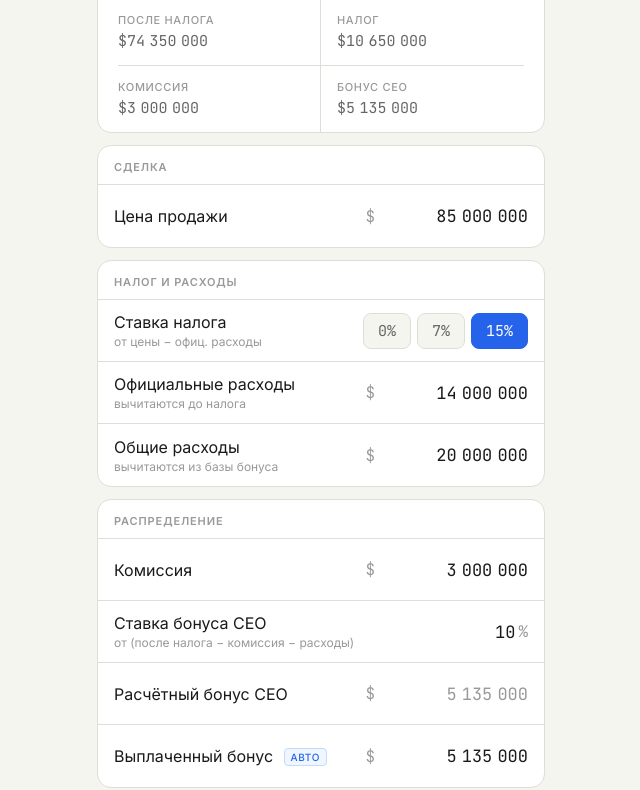
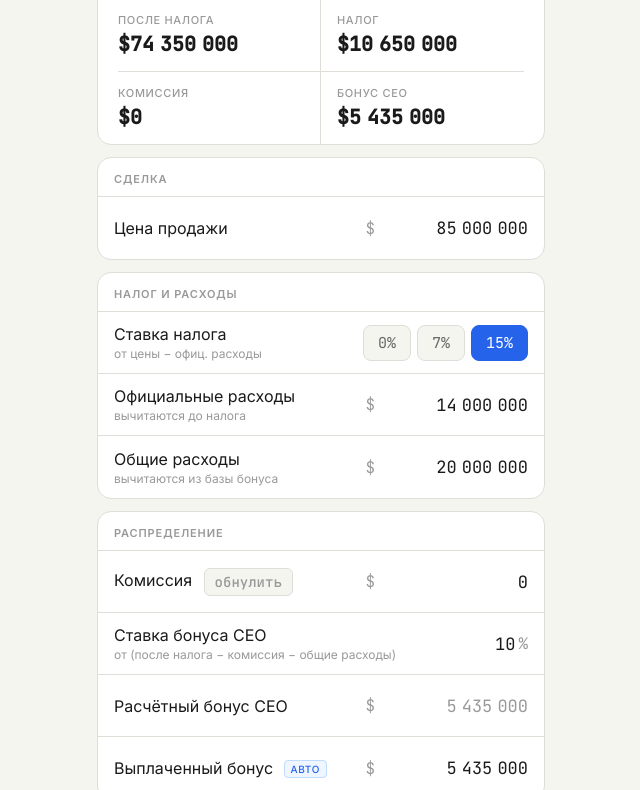
Before and after one commit to evilcloud/DealCalc, a plain HTML site: page index.html in a window 1280 px wide. Shown: the part 186-976 px from the top of the page, without its empty margins (319-959 px from the left). Drawn offline with Linux system fonts and the light colour scheme.

Commit message:
improved visibility

```diff
--- a/index.html
+++ b/index.html
@@ -1,22 +1,13 @@
 <!DOCTYPE html>
 <html lang="en">
-
 <head>
 <meta charset="UTF-8">
 <meta name="viewport" content="width=device-width, initial-scale=1.0, viewport-fit=cover">
 <title>Калькулятор сделки</title>
 <link rel="preconnect" href="https://fonts.googleapis.com">
-  <link
-    href="https://fonts.googleapis.com/css2?family=Inter:wght@300;400;500;600&family=JetBrains+Mono:wght@300;400;500&display=swap"
-    rel="stylesheet">
+<link href="https://fonts.googleapis.com/css2?family=Inter:wght@300;400;500;600&family=JetBrains+Mono:wght@300;400;500&display=swap" rel="stylesheet">
 <style>
-    *,
-    *::before,
-    *::after {
-      box-sizing: border-box;
-      margin: 0;
-      padding: 0;
-    }
+  *, *::before, *::after { box-sizing: border-box; margin: 0; padding: 0; }
 
   :root {
     --bg: #f5f5f0;
@@ -31,8 +22,7 @@
     --radius: 14px;
   }
 
-    html,
-    body {
+  html, body {
     min-height: 100vh;
     background: var(--bg);
     color: var(--text);
@@ -50,7 +40,6 @@
   .header {
     padding: 36px 0 24px;
   }
-
   .header h1 {
     font-size: 20px;
     font-weight: 500;
@@ -65,7 +54,6 @@
     padding: 20px 20px 0;
     margin-bottom: 12px;
   }
-
   .result-label {
     font-size: 12px;
     font-weight: 500;
@@ -74,7 +62,6 @@
     color: var(--text-muted);
     margin-bottom: 6px;
   }
-
   .result-number {
     font-family: 'JetBrains Mono', monospace;
     font-size: 38px;
@@ -84,33 +71,26 @@
     line-height: 1;
     margin-bottom: 20px;
   }
-
-    .result-number.negative {
-      color: var(--red);
-    }
+  .result-number.negative { color: var(--red); }
 
   .result-breakdown {
     border-top: 1px solid var(--border);
     display: grid;
     grid-template-columns: 1fr 1fr;
   }
-
   .rb-item {
     padding: 14px 16px 14px 0;
     border-right: 1px solid var(--border);
   }
-
   .rb-item:nth-child(even) {
     border-right: none;
     padding-left: 16px;
     padding-right: 0;
   }
-
   .rb-item:nth-child(3),
   .rb-item:nth-child(4) {
     border-top: 1px solid var(--border);
   }
-
   .rb-label {
     font-size: 11px;
     font-weight: 500;
@@ -119,20 +99,14 @@
     color: var(--text-muted);
     margin-bottom: 4px;
   }
-
   .rb-value {
     font-family: 'JetBrains Mono', monospace;
-      font-size: 15px;
-      color: var(--text-secondary);
+    font-size: 20px;
+    font-weight: 600;
+    color: var(--text);
   }
-
-    .rb-value.red {
-      color: var(--red);
-    }
-
-    .rb-value.green {
-      color: var(--green);
-    }
+  .rb-value.red { color: var(--red); }
+  .rb-value.green { color: var(--green); }
 
   /* ── Card ── */
   .card {
@@ -142,7 +116,6 @@
     overflow: hidden;
     margin-bottom: 12px;
   }
-
   .card-title {
     font-size: 11px;
     font-weight: 600;
@@ -162,10 +135,7 @@
     border-bottom: 1px solid var(--border);
     gap: 12px;
   }
-
-    .row:last-child {
-      border-bottom: none;
-    }
+  .row:last-child { border-bottom: none; }
 
   .row-label {
     flex: 1;
@@ -173,7 +143,6 @@
     font-weight: 400;
     color: var(--text);
   }
-
   .row-label small {
     display: block;
     font-size: 12px;
@@ -186,16 +155,13 @@
     align-items: center;
     gap: 3px;
   }
-
-    .row-prefix,
-    .row-suffix {
+  .row-prefix, .row-suffix {
     font-family: 'JetBrains Mono', monospace;
     font-size: 16px;
     color: var(--text-muted);
   }
 
-    input[type="text"],
-    input[type="number"] {
+  input[type="text"], input[type="number"] {
     background: none;
     border: none;
     outline: none;
@@ -209,20 +175,10 @@
     -moz-appearance: textfield;
     caret-color: var(--accent);
   }
-
   input::-webkit-outer-spin-button,
-    input::-webkit-inner-spin-button {
-      -webkit-appearance: none;
-    }
-
-    input:focus {
-      color: var(--accent);
-    }
-
-    input[readonly] {
-      color: var(--text-muted);
-      cursor: default;
-    }
+  input::-webkit-inner-spin-button { -webkit-appearance: none; }
+  input:focus { color: var(--accent); }
+  input[readonly] { color: var(--text-muted); cursor: default; }
 
   .badge {
     display: inline-block;
@@ -238,18 +194,48 @@
     margin-left: 6px;
     vertical-align: middle;
   }
-
   .badge.manual {
     background: #fef2f2;
     color: var(--red);
     border-color: #fecaca;
   }
 
+  .zero-btn {
+    font-family: 'JetBrains Mono', monospace;
+    font-size: 13px;
+    padding: 2px 8px;
+    border-radius: 6px;
+    border: 1px solid var(--border);
+    background: var(--bg);
+    color: var(--text-muted);
+    cursor: pointer;
+    margin-left: 8px;
+    vertical-align: middle;
+    -webkit-tap-highlight-color: transparent;
+  }
+  .zero-btn:active { background: var(--border); }
+
+  .zero-btn {
+    display: inline-block;
+    font-family: 'JetBrains Mono', monospace;
+    font-size: 14px;
+    font-weight: 500;
+    padding: 4px 10px;
+    border-radius: 6px;
+    border: 1px solid var(--border);
+    background: var(--bg);
+    color: var(--text-muted);
+    cursor: pointer;
+    margin-left: 7px;
+    vertical-align: middle;
+    -webkit-tap-highlight-color: transparent;
+  }
+  .zero-btn:active { background: var(--border); }
+
   .tax-buttons {
     display: flex;
     gap: 6px;
   }
-
   .tax-btn {
     font-family: 'JetBrains Mono', monospace;
     font-size: 15px;
@@ -263,7 +249,6 @@
     -webkit-tap-highlight-color: transparent;
     transition: background 0.12s, color 0.12s, border-color 0.12s;
   }
-
   .tax-btn.active {
     background: var(--accent);
     color: #fff;
@@ -271,27 +256,16 @@
   }
 
   @keyframes flash {
-      from {
-        opacity: 0.4;
+    from { opacity: 0.4; }
+    to   { opacity: 1; }
   }
-
-      to {
-        opacity: 1;
-      }
-    }
-
-    .flash {
-      animation: flash 0.2s ease-out;
-    }
+  .flash { animation: flash 0.2s ease-out; }
 </style>
 </head>
-
 <body>
 <div class="wrap">
 
-    <div class="header">
-      <h1>Калькулятор сделки</h1>
-    </div>
+  <div class="header"><h1>Калькулятор сделки</h1></div>
 
   <!-- Результат -->
   <div class="result-banner">
@@ -370,7 +344,10 @@
   <div class="card">
     <div class="card-title">Распределение</div>
     <div class="row">
-        <div class="row-label">Комиссия</div>
+      <div class="row-label">
+        Комиссия
+        <button class="zero-btn" id="commission-zero">обнулить</button>
+      </div>
       <div class="row-input">
         <span class="row-prefix">$</span>
         <input type="text" inputmode="numeric" id="i-commission">
@@ -379,7 +356,7 @@
     <div class="row">
       <div class="row-label">
         Ставка бонуса CEO
-          <small>от (после налога − комиссия − расходы)</small>
+        <small>от (после налога − комиссия − общие расходы)</small>
       </div>
       <div class="row-input">
         <input type="number" id="i-ceoratepct" value="10" inputmode="decimal" step="0.1" style="width:70px">
@@ -412,32 +389,32 @@
   //  CONFIG — edit defaults here
   // ─────────────────────────────────────────
   const CONFIG = {
-      salesPrice: 85000000,
-      commission: 3000000,
-      taxRate: 15,        // % — must match one of the tax buttons (0, 7, 15)
+    salesPrice:       85000000,
+    commission:       0,
+    taxRate:          15,        // % — must match one of the tax buttons (0, 7, 15)
     officialExpenses: 14000000,
-      totalExpenses: 20000000,
-      ceoBonusRate: 10,        // %
+    totalExpenses:    20000000,
+    ceoBonusRate:     10,        // %
   };
   // ─────────────────────────────────────────
 
   const $ = id => document.getElementById(id);
 
-    const iPrice = $('i-price');
-    const iCommission = $('i-commission');
-    const iTaxRate = $('i-taxrate');
+  const iPrice       = $('i-price');
+  const iCommission  = $('i-commission');
+  const iTaxRate     = $('i-taxrate');
   const iOfficialExp = $('i-officialexp');
-    const iTotalExp = $('i-totalexp');
-    const iCeoRatePct = $('i-ceoratepct');
-    const iCeoCalc = $('i-ceocalc');
-    const iCeoBonus = $('i-ceobonus');
+  const iTotalExp    = $('i-totalexp');
+  const iCeoRatePct  = $('i-ceoratepct');
+  const iCeoCalc     = $('i-ceocalc');
+  const iCeoBonus    = $('i-ceobonus');
 
-    const rRemaining = $('r-remaining');
-    const rTax = $('r-tax');
-    const rCommission = $('r-commission');
-    const rCeoBonus = $('r-ceobonus');
-    const rPostTax = $('r-posttax');
-    const linkBadge = $('link-badge');
+  const rRemaining   = $('r-remaining');
+  const rTax         = $('r-tax');
+  const rCommission  = $('r-commission');
+  const rCeoBonus    = $('r-ceobonus');
+  const rPostTax     = $('r-posttax');
+  const linkBadge    = $('link-badge');
 
   const SEP = '\u202F'; // narrow no-break space
 
@@ -501,6 +478,11 @@
 
   let bonusLinked = true;
 
+  $('commission-zero').addEventListener('click', () => {
+    iCommission.value = '0';
+    calc();
+  });
+
   iCeoBonus.addEventListener('input', () => {
     bonusLinked = false;
     linkBadge.textContent = 'вручную';
@@ -537,19 +519,27 @@
     });
   });
 
+  document.getElementById('commission-zero').addEventListener('click', () => {
+    iCommission.value = '0';
+    bonusLinked = true;
+    linkBadge.textContent = 'авто';
+    linkBadge.classList.remove('manual');
+    calc();
+  });
+
   iCeoRatePct.addEventListener('input', calc);
 
   function calc() {
-      const price = parse(iPrice.value);
-      const commAmt = parse(iCommission.value);
-      const taxRate = parseFloat(iTaxRate.value) || 0;
+    const price       = parse(iPrice.value);
+    const commAmt     = parse(iCommission.value);
+    const taxRate     = parseFloat(iTaxRate.value)    || 0;
     const officialExp = parse(iOfficialExp.value);
-      const totalExp = parse(iTotalExp.value);
-      const ceoRate = parseFloat(iCeoRatePct.value) || 0;
+    const totalExp    = parse(iTotalExp.value);
+    const ceoRate     = parseFloat(iCeoRatePct.value) || 0;
 
-      const taxBase = price - officialExp;
-      const tax = taxBase * (taxRate / 100);
-      const postTax = price - tax;
+    const taxBase      = price - officialExp;
+    const tax          = taxBase * (taxRate / 100);
+    const postTax      = price - tax;
     const ceoBonusBase = postTax - commAmt - totalExp;
     const ceoBonusCalc = ceoBonusBase * (ceoRate / 100);
 
@@ -557,25 +547,25 @@
     if (bonusLinked) setFmt(iCeoBonus, ceoBonusCalc);
 
     const ceoBonusPaid = parse(iCeoBonus.value);
-      const remaining = price - tax - commAmt - ceoBonusPaid;
+    const remaining    = price - tax - commAmt - ceoBonusPaid;
 
-      rRemaining.textContent = fmt(remaining);
+    rRemaining.textContent  = fmt(remaining);
     rRemaining.classList.toggle('negative', remaining < 0);
-      rTax.textContent = fmt(tax);
+    rTax.textContent        = fmt(tax);
     rCommission.textContent = fmt(commAmt);
-      rCeoBonus.textContent = fmt(ceoBonusPaid);
-      rPostTax.textContent = fmt(postTax);
+    rCeoBonus.textContent   = fmt(ceoBonusPaid);
+    rPostTax.textContent    = fmt(postTax);
 
     flash(rRemaining);
   }
 
   // Apply CONFIG defaults to inputs
-    iPrice.value = CONFIG.salesPrice;
-    iCommission.value = CONFIG.commission;
+  iPrice.value       = CONFIG.salesPrice;
+  iCommission.value  = CONFIG.commission;
   iOfficialExp.value = CONFIG.officialExpenses;
-    iTotalExp.value = CONFIG.totalExpenses;
-    iCeoRatePct.value = CONFIG.ceoBonusRate;
-    iTaxRate.value = CONFIG.taxRate;
+  iTotalExp.value    = CONFIG.totalExpenses;
+  iCeoRatePct.value  = CONFIG.ceoBonusRate;
+  iTaxRate.value     = CONFIG.taxRate;
 
   // Activate the matching tax button
   document.querySelectorAll('.tax-btn').forEach(btn => {
@@ -591,5 +581,4 @@
   calc();
 </script>
 </body>
-
 </html>
```
Lines whose indentation alone changed are shown as unchanged.
